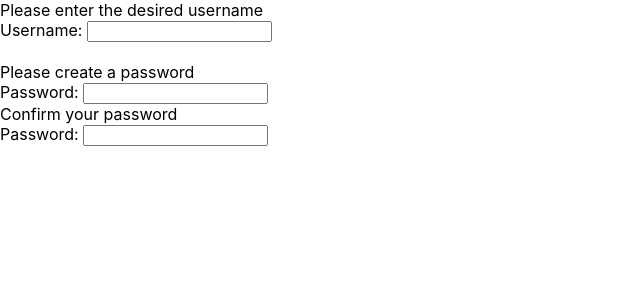
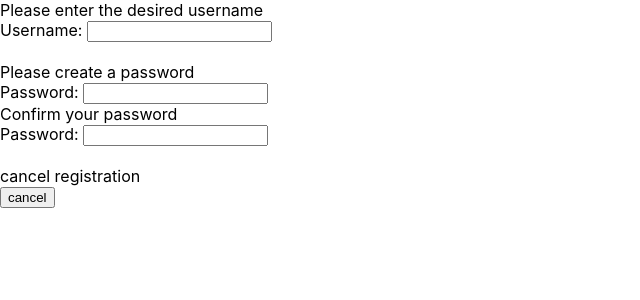
Before and after one commit to EG-Lear/webshop, a React (Create React App) app in the folder client/: page /signup in a window 1280 px wide. Shown: the top 300 px of the page, without its empty margins (0-640 px from the left). Built offline with nearby package versions, Linux system fonts and the light colour scheme; no server answers.

Commit message:
added cancel registration to signup

```diff
--- a/client/src/Components/Home.js
+++ b/client/src/Components/Home.js
@@ -14,7 +14,7 @@ const Home = ({loggedIn, logInUser, logOutUser}) => {
       <div>
         <Login logInUser={logInUser} />
         <Link to='/signup'>
-          <button>Sign Up</button>
+          <button>Register</button>
         </Link>
       </div>
     )
--- a/client/src/Containers/SignUp.js
+++ b/client/src/Containers/SignUp.js
@@ -22,6 +22,12 @@ const SignUp = ({loginUser}) => {
         <label>Password: </label>
         <input></input>
       </form>
+      <br/>
+      cancel registration
+      <br/>
+      <Link to='/'>
+        <button>cancel</button>
+      </Link>
     </div>
   )
 }
```
